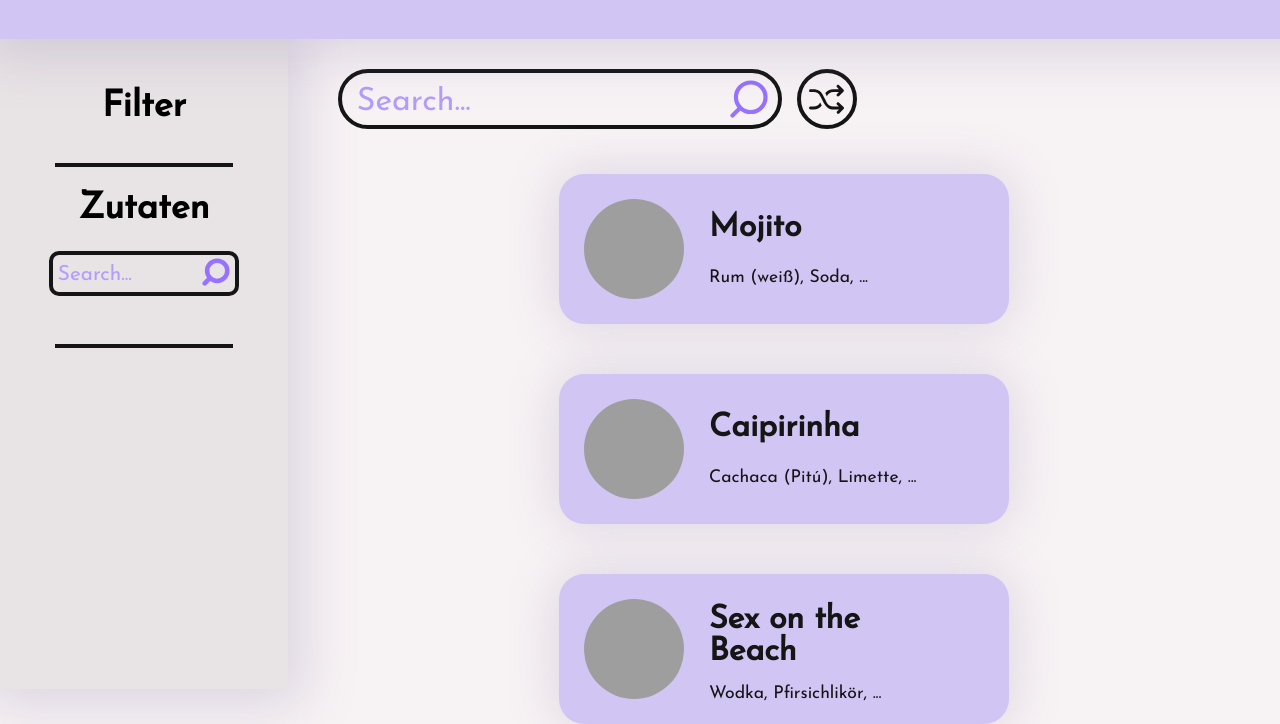
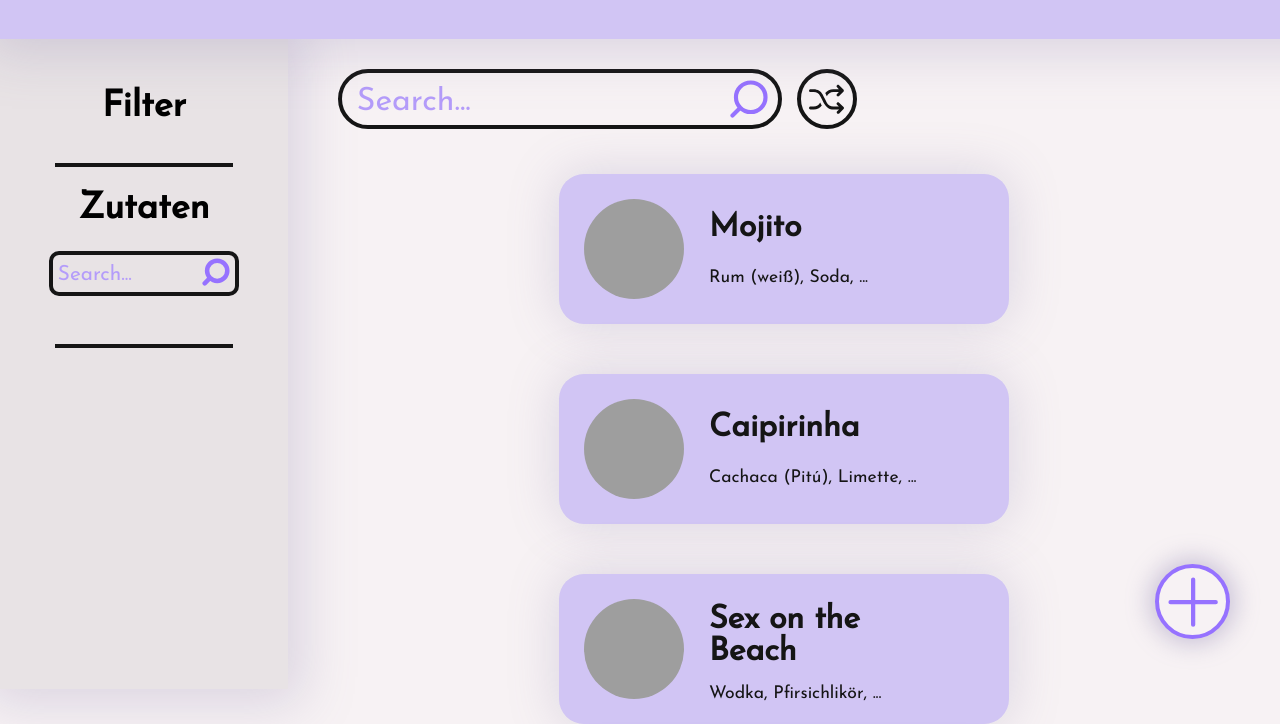
Before and after one commit to MME-Aufgaben-im-Sommer-2022/mme-ss22-team-11, a website with bundled scripts: page app/index.html in a window 1280 px wide. Shown: the part 111-835 px from the top of the page. Built offline with nearby package versions, Linux system fonts and the light colour scheme; grey boxes are pictures that could not be loaded.

Commit message:
Added FAB for recipe creation

```diff
--- a/app/index.html
+++ b/app/index.html
@@ -62,6 +62,9 @@
 
             <!--Append cocktails here-->
 
+        </div>
+        <div class="new-recipe-fab">
+            <img src="./resources/css/img/VectorPlusAccent.svg" draggable="false">
         </div>
     </section>
 
@@ -233,4 +236,10 @@
       </section>
 </template>
 
+<template id="recipe-creator-template">
+    <section class="recipe-creator-section">
+
+    </section>
+</template>
+
 </html>
--- a/app/resources/css/style.css
+++ b/app/resources/css/style.css
@@ -493,6 +493,35 @@ nav {
     background: none;
 }
 
+.new-recipe-fab {
+    position: fixed;
+    width: 75px;
+    height: 75px;
+    padding: 5px;
+    bottom: 50px;
+    right: 50px;
+    background: var(--primary);
+    border: 4px solid var(--accent);
+    border-radius: 100%;
+    display: flex;
+    justify-content: center;
+    align-items: center;
+    cursor: pointer;
+    box-shadow: 0px 0px 25px 5px rgba(132,120,169,0.4);
+
+    transition: all 150ms ease-in-out;
+}
+
+.new-recipe-fab:hover {
+    background: var(--accent);
+}
+
+.new-recipe-fab img {
+    background: none;
+    width: 50px;
+    height: 50px;
+}
+
 
 /*
     Cocktail section
--- a/app/src/ui/RecipeHtmlManipulator.js
+++ b/app/src/ui/RecipeHtmlManipulator.js
@@ -4,6 +4,7 @@ const FILTER_SECTION = document.getElementById("filter");
 const FILTER_ING_INPUT_CONTAINER = document.getElementsByClassName("ingredient-input-container")[0];
 const FILTER_ING_INPUT = document.getElementsByClassName("ingredient-input")[0];
 const FILTER_ING_RESULTS = document.getElementsByClassName("ingredient-search-results")[0];
+const NEW_RECIPE_FAB = document.getElementsByClassName("new-recipe-fab")[0];
 
 class HtmlManipulator {
 
@@ -49,6 +50,18 @@ class HtmlManipulator {
                 INGREDIENT_CONTAINER.append(item);
             })
         }
+
+        NEW_RECIPE_FAB.addEventListener("mouseover", (event) => {
+            NEW_RECIPE_FAB.children[0].src = "./resources/css/img/VectorPlusPrimary.svg";
+        })
+
+        NEW_RECIPE_FAB.addEventListener("mouseout", (event) => {
+            NEW_RECIPE_FAB.children[0].src = "./resources/css/img/VectorPlusAccent.svg";
+        })
+
+        NEW_RECIPE_FAB.addEventListener("click", (event) => {
+            console.log("open recipe-creator");
+        })
     }
 }
 
```
Also changed, not shown: app/resources/css/img/VectorPlusAccent.svg (added), app/resources/css/img/VectorPlusPrimary.svg (added).
